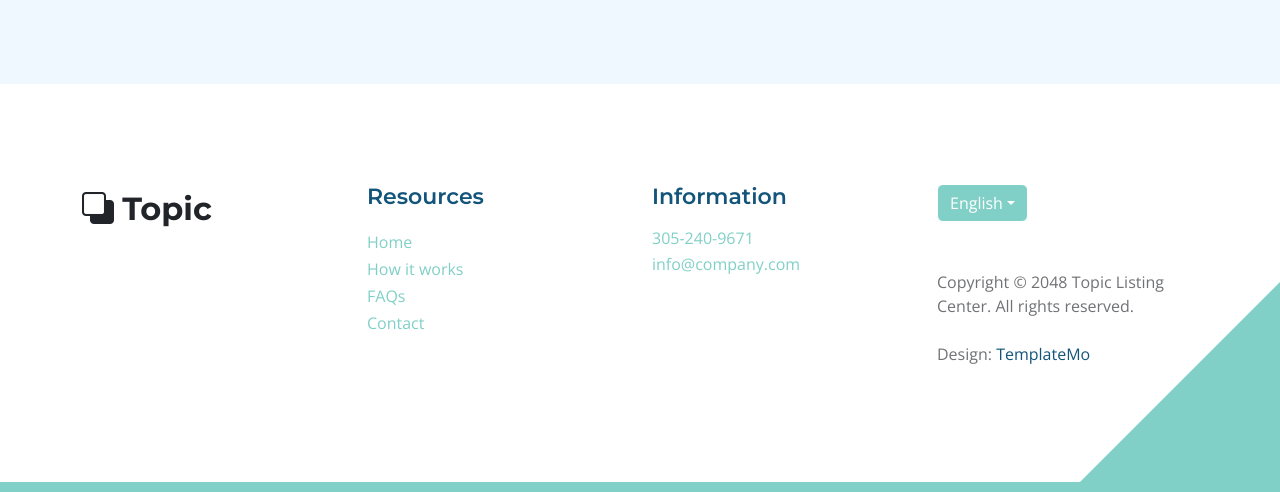
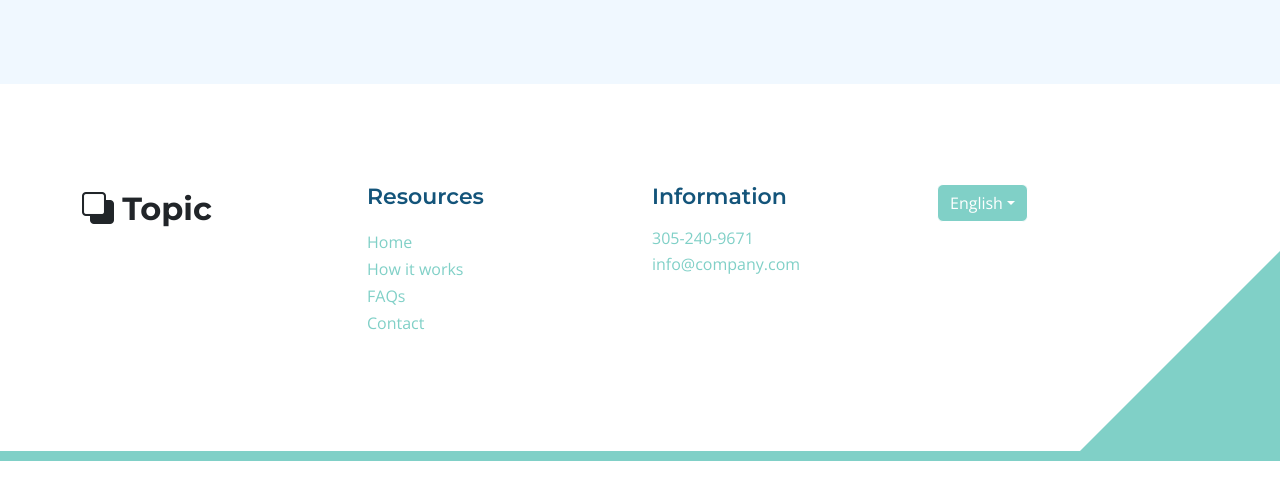
Before and after one commit to midou630/model3, a plain HTML site: page index.html in a window 1280 px wide. Shown: the part 4131-4623 px from the top of the page. After the commit the page ends 4592 px from the top, so only its background shows below. Drawn offline with nearby package versions, Linux system fonts and the light colour scheme.

Commit message:
Update index.html

```diff
--- a/index.html
+++ b/index.html
@@ -765,8 +765,7 @@ https://templatemo.com/tm-590-topic-listing
                             </ul>
                         </div>
 
-                        <p class="copyright-text mt-lg-5 mt-4">Copyright © 2048 Topic Listing Center. All rights reserved.
-                        <br><br>Design: <a rel="nofollow" href="https://templatemo.com" target="_blank">TemplateMo</a></p>
+
 
                     </div>
 
```
